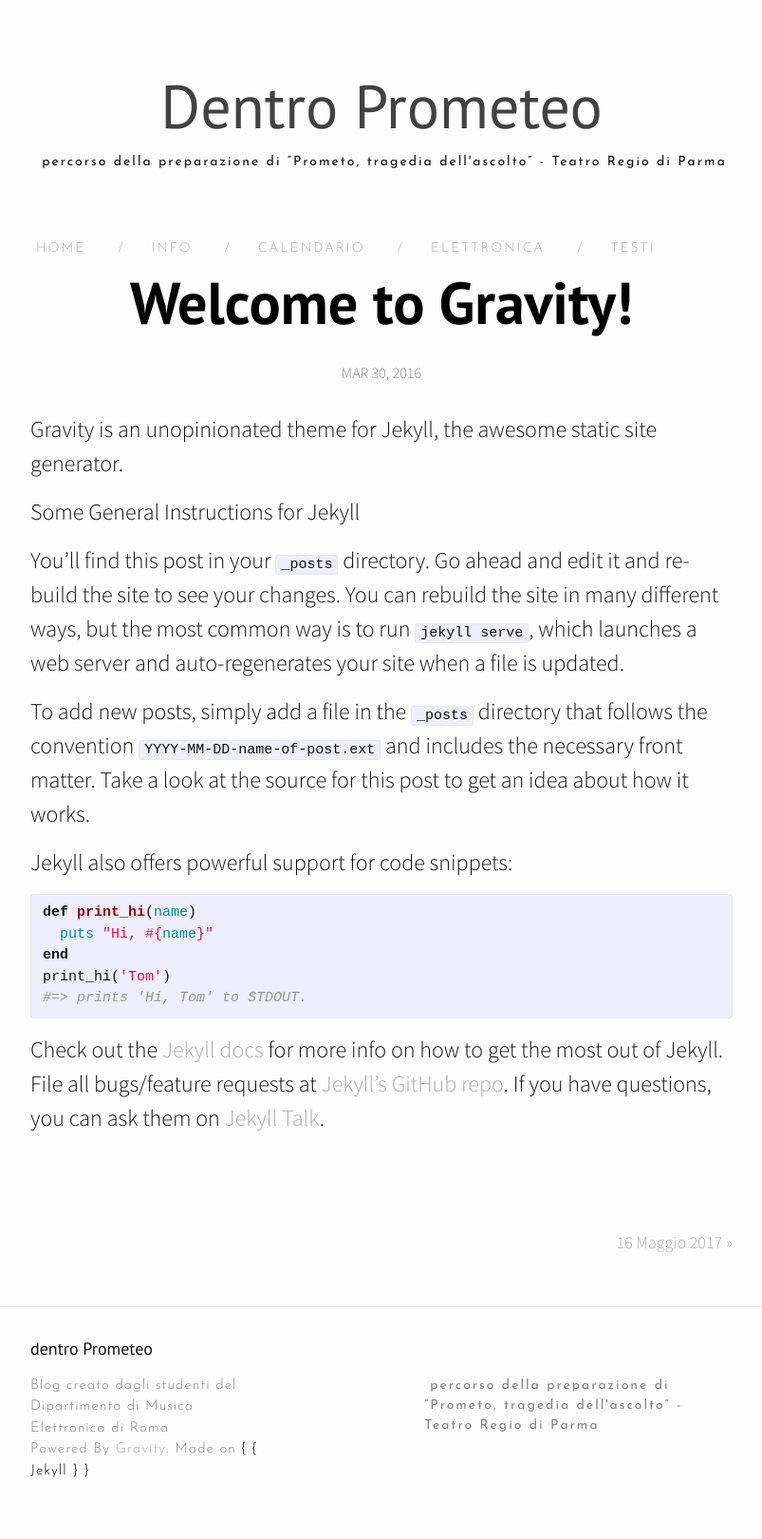
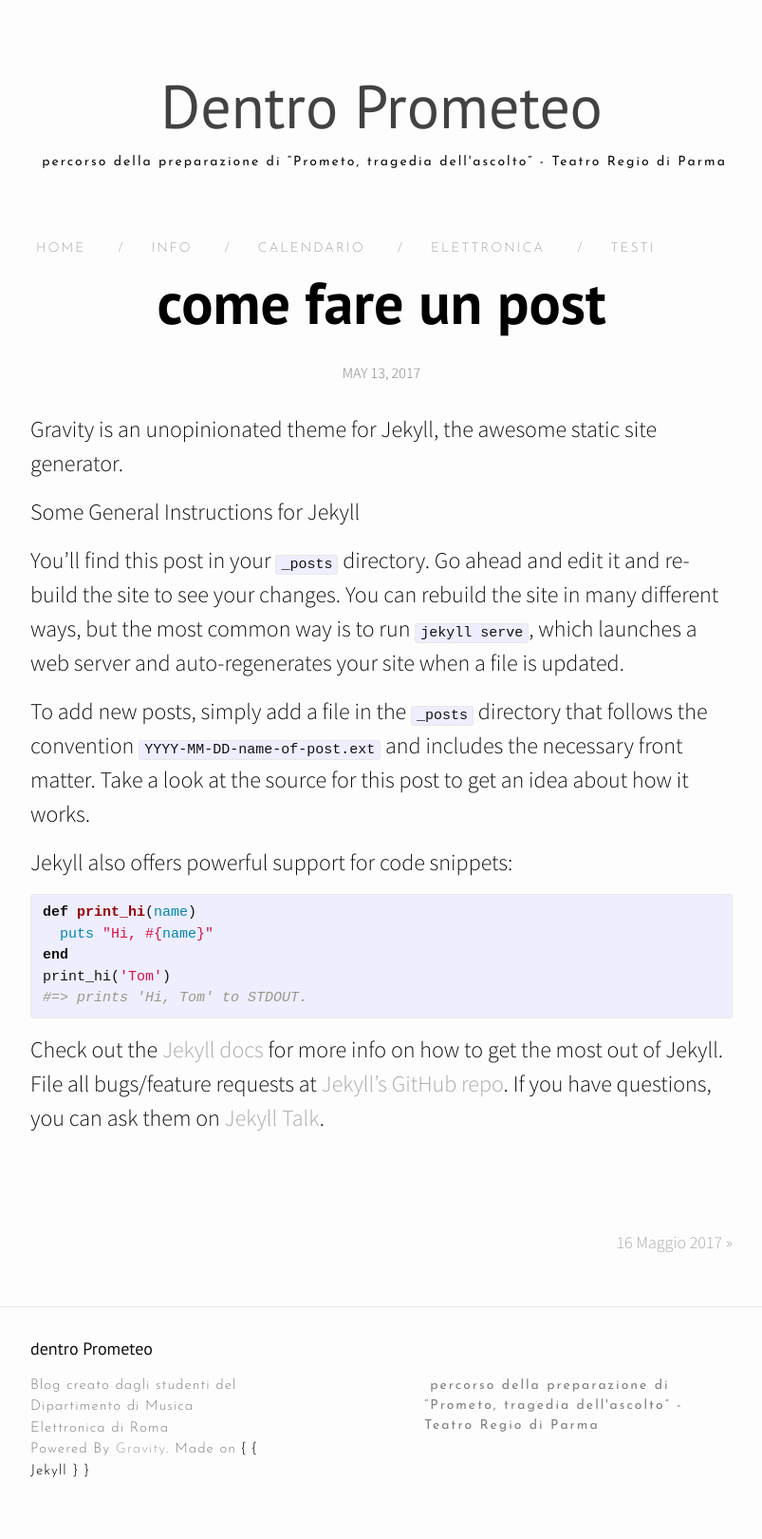
Before and after one commit to dentroprometeo/dentroprometeo.github.io, a Jekyll site: the page built from _posts/2016-03-30-welcome-to-jekyll.markdown, in a window 1280 px wide. Shown: the whole page at 95% size, without its empty margins (238-1041 px from the left). Built offline with Jekyll 4.4.1, drawn with Linux system fonts in a browser that asks for light colours; nearby versions of some CDN libraries.

Commit message:
Post galaxy diventano istruzioni

```diff
--- a/_posts/2016-03-30-welcome-to-jekyll.markdown
+++ b/_posts/2016-03-30-welcome-to-jekyll.markdown
@@ -1,7 +1,7 @@
 ---
 layout: post
-title:  "Welcome to Gravity!"
-date:   2016-03-30 19:45:31 +0530
+title:  "come fare un post"
+date:   2017-05-13 19:45:31 +0530
 categories: jekyll update
 ---
 Gravity is an unopinionated theme for Jekyll, the awesome static site generator.
```
